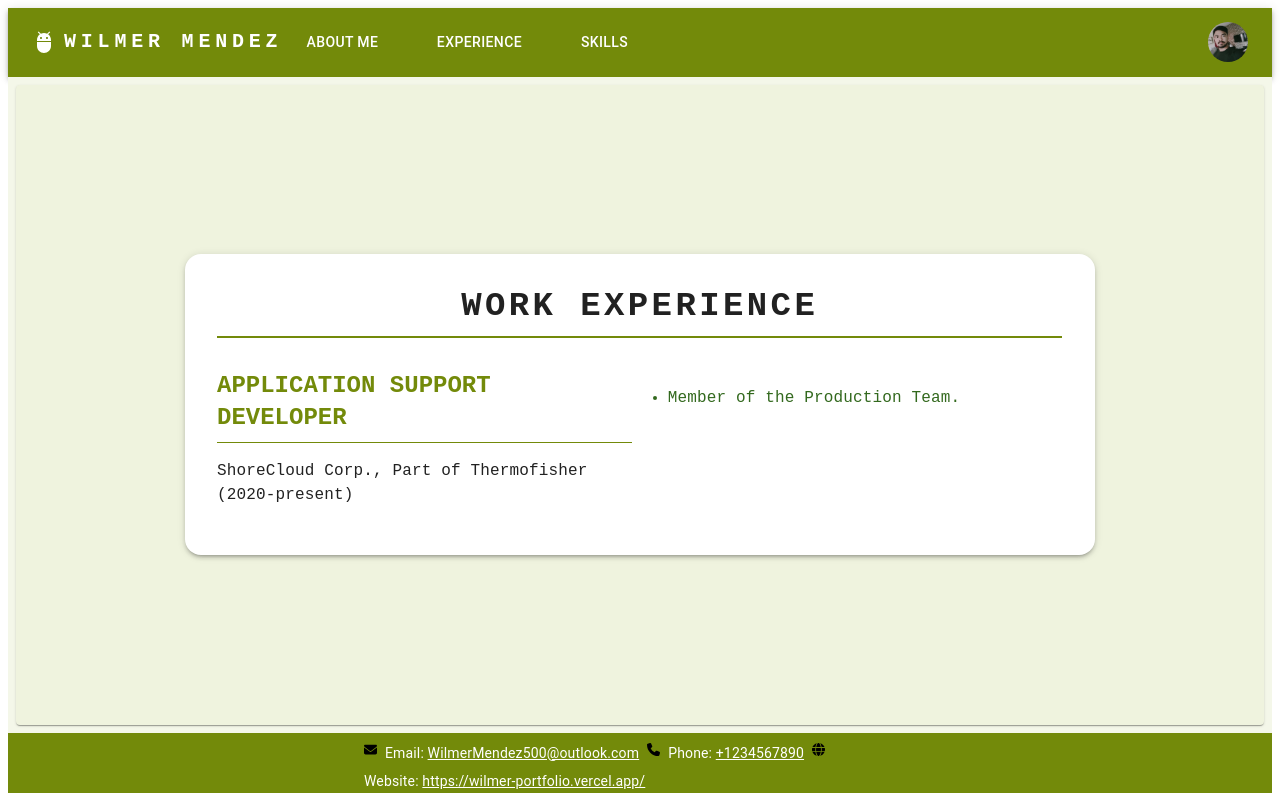
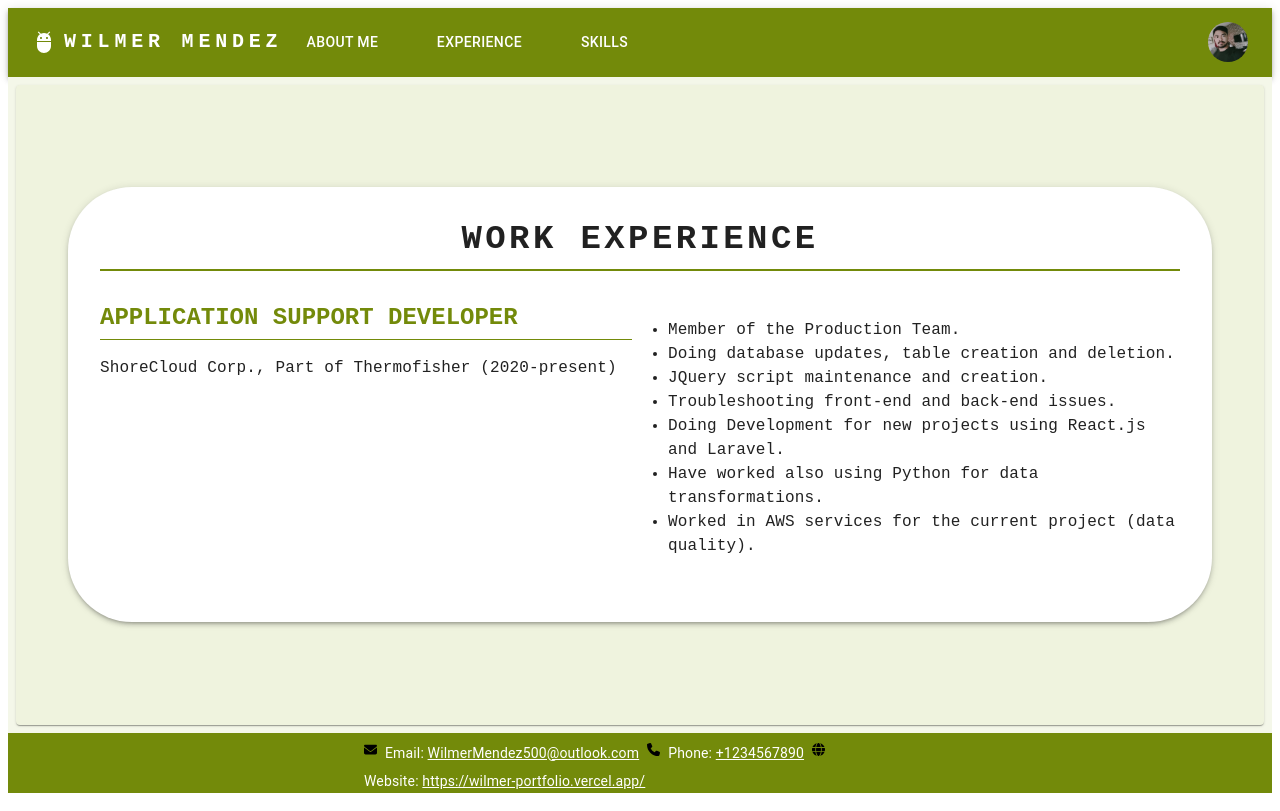
Before and after one commit to wilmermendezcodes/Portfolio, a React (Create React App) app in the folder wilmer-portfolio2/my-app/: page / in a window 1280 px wide. Both pictures are taken after a click on the button "EXPERIENCE". Built offline with nearby package versions, Linux system fonts and the light colour scheme.

Commit message:
"experience changes 2"

```diff
--- a/wilmer-portfolio2/my-app/src/components/papercomponents/Experience.jsx
+++ b/wilmer-portfolio2/my-app/src/components/papercomponents/Experience.jsx
@@ -1,100 +1,72 @@
-// experience_flip_book.jsx
-import React, { useState } from "react";
-import { Typography, Box, Grid, Paper, Button } from "@mui/material";
-import { useSpring, animated as a } from "react-spring";
+import React from "react";
+import { Typography, Box, Grid, Paper } from "@mui/material";
+import { useSpring, animated } from "react-spring";
 
-const details = {
-  "Member of the Production Team.": [
-    "Handled live system issues during high-priority production releases.",
-    "Created automated monitoring scripts for faster alerting.",
-    "Communicated with cross-functional teams to resolve issues quickly."
-  ],
-  // Add more list items if needed
-};
+const AnimatedTypography = animated(Typography); // Wrap Typography with animated from react-spring
 
 const Experience = () => {
-  const [selectedItem, setSelectedItem] = useState(null);
-  const [isFlipped, setIsFlipped] = useState(false);
-
-  const { transform, opacity } = useSpring({
-    opacity: isFlipped ? 1 : 1,
-    transform: `perspective(1000px) rotateY(${isFlipped ? 180 : 0}deg)`,
-    config: { mass: 5, tension: 500, friction: 80 },
+  // Define spring animations for the "Work Experience" heading
+  const textSpring = useSpring({
+    from: { opacity: 0, transform: "rotateX(-180deg) scale(0)" }, // Initial style
+    to: { opacity: 1, transform: "rotateX(0deg) scale(1)" }, // Final style
+    delay: 500, // Delay the animation
   });
-
-  const handleItemClick = (item) => {
-    setSelectedItem(item);
-    setIsFlipped(true);
-  };
-
-  const handleBack = () => {
-    setIsFlipped(false);
-    setTimeout(() => setSelectedItem(null), 600);
-  };
 
   return (
     <Box sx={{ padding: 4 }}>
-      <Paper elevation={3} sx={{ padding: 4, borderRadius: 4, perspective: "1000px" }}>
-        <a.div style={{ position: "relative", transform, opacity }}>
-          {!isFlipped && (
-            <Box>
-              <Typography
+      <Paper elevation={3} sx={{ padding: 4, borderRadius: 16 }}>
+        <AnimatedTypography
           variant="h4"
           sx={{
             fontFamily: "monospace",
             fontWeight: "bold",
-                  mb: 4,
+            marginBottom: 4,
             textAlign: "center",
             textTransform: "uppercase",
             letterSpacing: "0.1em",
             borderBottom: "2px solid #738A0A",
-                  pb: 1,
+            paddingBottom: "8px",
           }}
+          style={textSpring} // Apply spring animation style
         >
           Work Experience
-              </Typography>
+        </AnimatedTypography>
 
         <Grid container spacing={2}>
           <Grid item xs={12} md={6}>
-                  <Typography variant="h5" sx={{ fontFamily: "monospace", fontWeight: "bold", color: "#738A0A", textTransform: "uppercase", borderBottom: "1px solid #738A0A", pb: 1, mb: 2 }}>
+            <Typography
+              variant="h5"
+              sx={{
+                fontFamily: "monospace",
+                fontWeight: "bold",
+                marginBottom: 2,
+                color: "#738A0A",
+                textTransform: "uppercase",
+                borderBottom: "1px solid #738A0A",
+                paddingBottom: "4px",
+              }}
+            >
               Application Support Developer
             </Typography>
-                  <Typography variant="body1" sx={{ fontFamily: "monospace", mb: 2 }}>
+            <Typography variant="body1" sx={{ fontFamily: "monospace", marginBottom: 2 }}>
               ShoreCloud Corp., Part of Thermofisher (2020-present)
             </Typography>
           </Grid>
 
           <Grid item xs={12} md={6}>
-                  <Typography variant="body1" sx={{ fontFamily: "monospace", mb: 4 }}>
+            <Typography variant="body1" sx={{ fontFamily: "monospace", marginBottom: 4 }}>
               <ul style={{ paddingLeft: "20px" }}>
-                      {Object.keys(details).map((item, idx) => (
-                        <li key={idx} style={{ cursor: "pointer", color: "#33691e" }} onClick={() => handleItemClick(item)}>
-                          {item}
-                        </li>
-                      ))}
+                <li>Member of the Production Team.</li>
+                <li>Doing database updates, table creation and deletion.</li>
+                <li>JQuery script maintenance and creation.</li>
+                <li>Troubleshooting front-end and back-end issues.</li>
+                <li>Doing Development for new projects using React.js and Laravel.</li>
+                <li>Have worked also using Python for data transformations.</li>
+                <li>Worked in AWS services for the current project (data quality).</li>
               </ul>
             </Typography>
           </Grid>
         </Grid>
-            </Box>
-          )}
-
-          {isFlipped && selectedItem && (
-            <Box sx={{ minHeight: "300px", position: "absolute", top: 0, left: 0, right: 0, padding: 2 }}>
-              <Typography variant="h5" sx={{ fontFamily: "monospace", fontWeight: "bold", color: "#738A0A", mb: 2 }}>
-                {selectedItem.replace(".", "")}
-              </Typography>
-              <ul>
-                {details[selectedItem].map((point, idx) => (
-                  <li key={idx}>{point}</li>
-                ))}
-              </ul>
-              <Button variant="outlined" sx={{ mt: 3 }} onClick={handleBack}>
-                Back
-              </Button>
-            </Box>
-          )}
-        </a.div>
       </Paper>
     </Box>
   );
```
Lines whose indentation alone changed are shown as unchanged.
